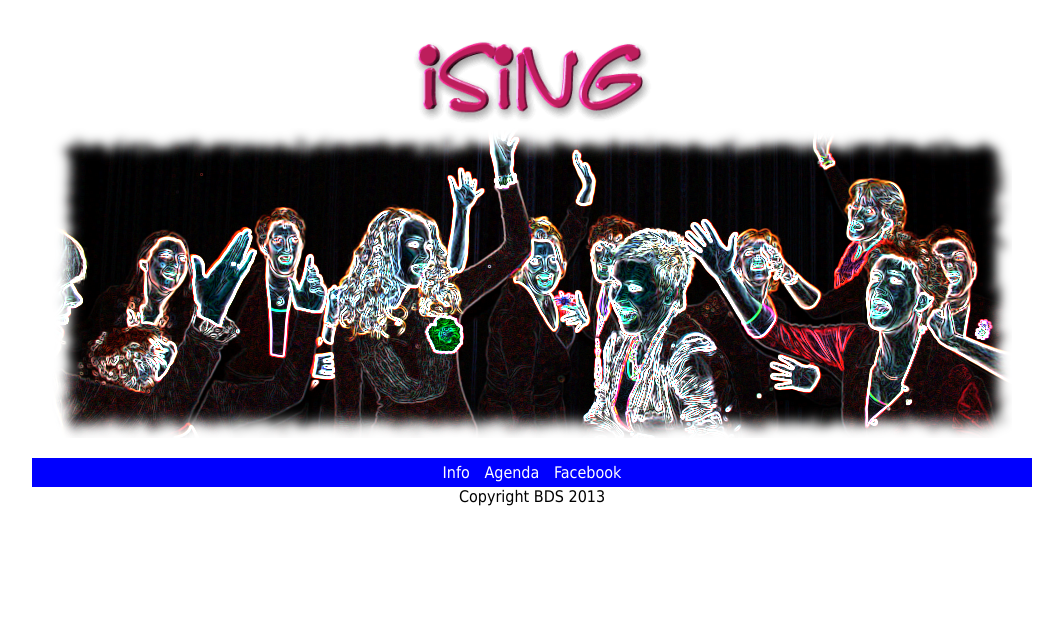
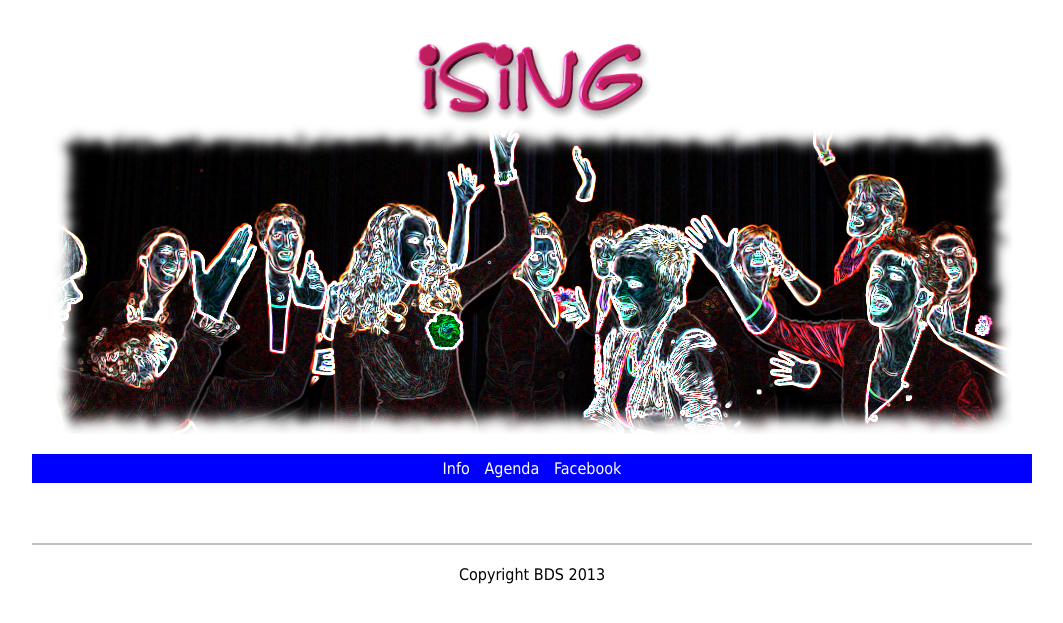
Before and after one commit to Bassicaly/i-sing, a PHP site: page / in a window 1280 px wide. Shown: the top 623 px of the page, without its empty margins (108-1171 px from the left). Run offline with PHP 8.4, Linux system fonts and the light colour scheme.

Commit message:
nice looking file with CSS

```diff
--- a/css/main.css
+++ b/css/main.css
@@ -27,8 +27,17 @@ body{
 	padding: 5px;
 	font: bold 14px;
 }
-#main_section
-#the_footer
+#main_section{
+	float: left;
+	width: 660px;
+	margin: 30px; /* total pixel count 720px, 280 left */
+}
+#the_footer{
+	clear: both;
+	text-aling: center;
+	padding: 20px;
+	border-top: 2px solid silver;
+}
 
 .mainLogo {
 	display: block;
```
